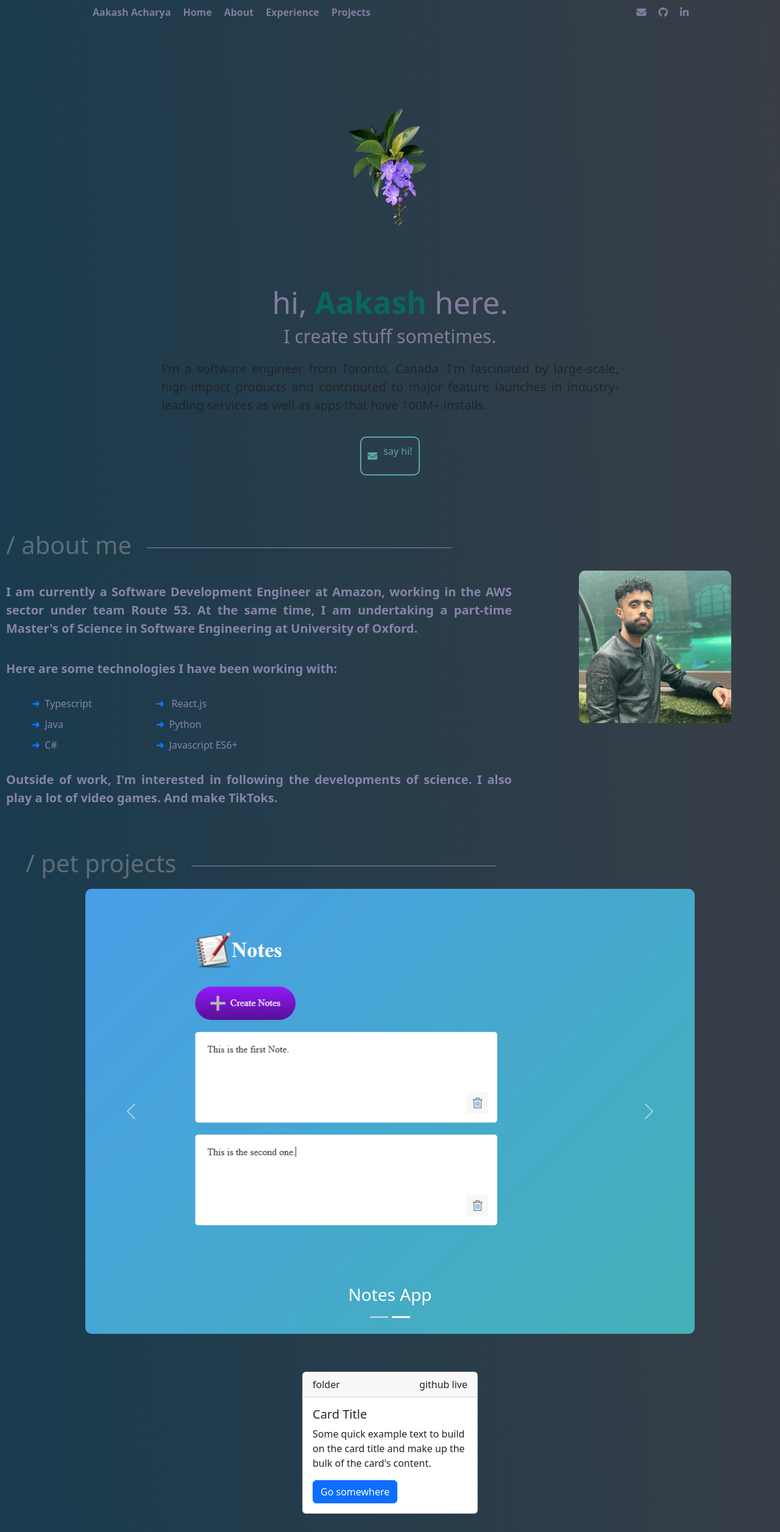
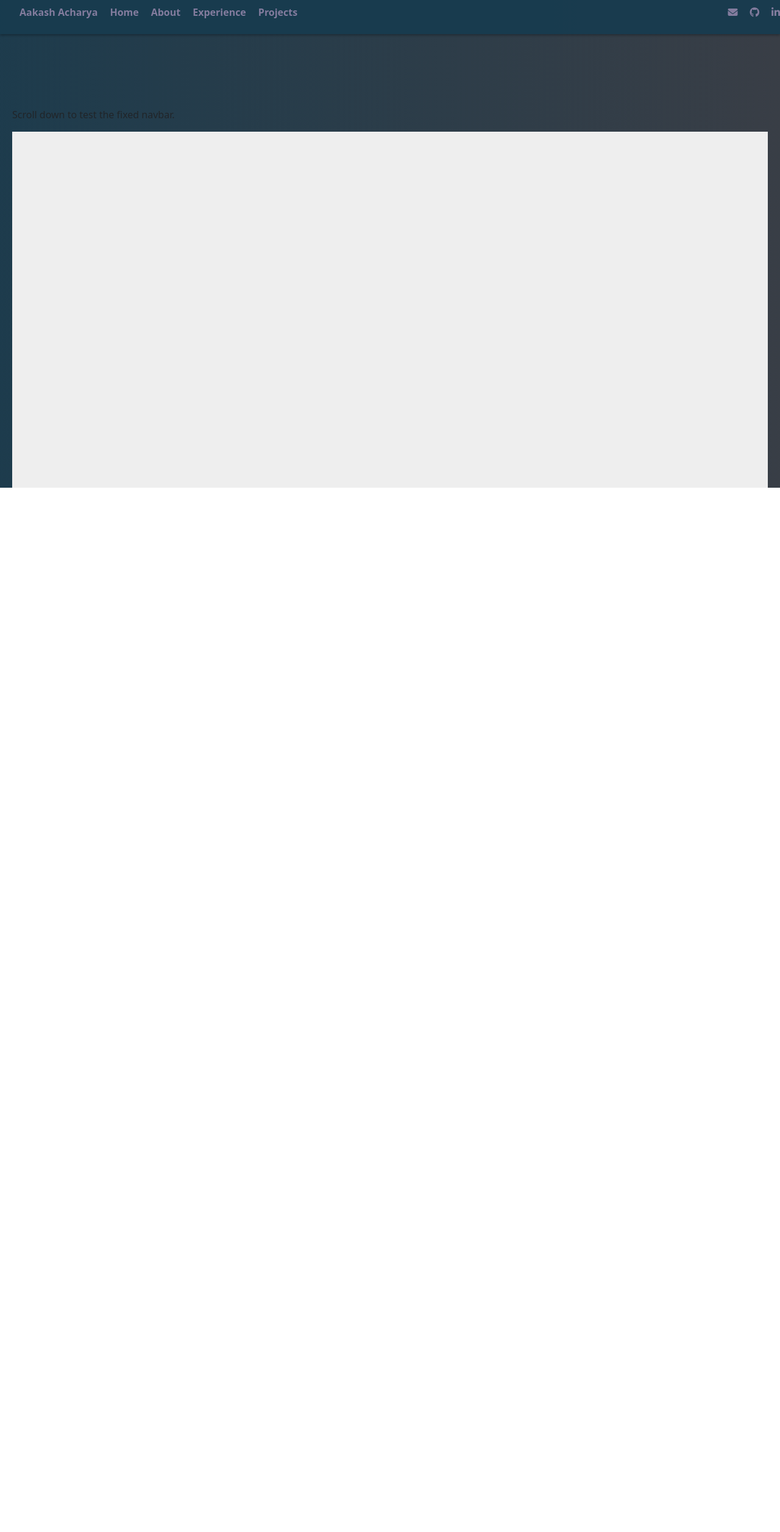
Before and after one commit to get-aakash/myPortfolio, a React (Vite) app: page / in a window 1280 px wide. Shown: the whole page at 61% size. After the commit the page ends 800 px from the top, so only its background shows below. Built offline with nearby package versions, Linux system fonts and the light colour scheme.

Commit message:
test run

```diff
--- a/src/App.css
+++ b/src/App.css
@@ -2,7 +2,15 @@
     margin: 0;
     padding: 0;
     box-sizing: border-box;
+
 }
+ html, body, #root {
+  height: 100%;
+  margin: 0;
+  padding: 0;
+  overflow-y: scroll;
+}
+
 
 body {
     font-family: 'Poppins', 'Roboto', sans-serif;
@@ -12,19 +20,27 @@ body {
     background: linear-gradient(87deg,
             #183B4E 0%,
             #393E46 100%);
-    min-height: 100vh;
+    min-height: 150vh;
+    overflow: visible;
+    position: relative;
 
 }
 
 .navbar {
-    display: flex;
-    justify-content: space-between;
-    padding: 20px 40px;
-
+  position: fixed;
+  top: 0;
+  width: 100%; /* ✅ Ensures it stretches across the page */
+  display: flex; /* ✅ Allows .left and .right to sit side by side */
+  justify-content: space-between;
+  align-items: center;
+  background-color: rgba(24, 59, 78, 0.95);
+  z-index: 1000;
+  padding: 1rem 3rem; /* Better spacing instead of large margins */
+  box-shadow: 0 2px 4px rgba(0, 0, 0, 0.3);
 }
 
 .left {
-    margin-left: 120px;
+    margin-left: 0px;
 }
 
 .left ul {
@@ -47,7 +63,7 @@ body {
 }
 
 .right {
-    margin-right: 150px;
+    margin-right: 0px;
 }
 
 .right ul {
@@ -71,7 +87,7 @@ body {
 .home-container {
     display: grid;
     place-items: center;
-    margin-top: 60px;
+    margin-top: 120px;
 
 }
 
@@ -233,12 +249,19 @@ body {
 
 .card-tag {
     width: 18rem;
-    height: 45rem;
+    height: 80rem;
 }
 
 .card-header {
     display: flex;
     justify-content: space-between;
+}
+
+.footer-header{
+    padding-top: 40px ;
+    padding-bottom: 10px;
+    text-align: center;
+    color: rgb(135, 132, 170);
 }
 
 
--- a/src/App.jsx
+++ b/src/App.jsx
@@ -1,5 +1,6 @@
 import './App.css'
 import About from './pages/About'
+import Footer from './pages/Footer'
 import Header from './pages/Header'
 import Home from './pages/Home'
 import Projects from './pages/Projects'
@@ -9,9 +10,14 @@ function App() {
   return (
     <div className="wrapper">
       <Header />
+      <div style={{ marginTop: '100px', padding: '20px' }}>
+        <p>Scroll down to test the fixed navbar.</p>
+        <div style={{ height: '2000px', background: '#eee' }}></div>
+      </div>
       <Home />
       <About />
       <Projects />
+      <Footer />
 
     </div>
   )
--- a/src/pages/Footer.jsx
+++ b/src/pages/Footer.jsx
@@ -2,8 +2,9 @@ import React from 'react'
 
 const Footer = () => {
   return (
-    <div>
-
+    <div className="footer-header">
+      <h3>Built and designed by Aakash Acharya.</h3>
+      <p>All rights reserved. &copy; </p>
     </div>
   )
 }
--- a/src/pages/Header.jsx
+++ b/src/pages/Header.jsx
@@ -14,9 +14,9 @@ const Header = () => {
     </div>
     <div className="right">
         <ul>
-            <li><i class="fa-solid fa-envelope"></i></li>
-            <li><i class="fa-brands fa-github"></i></li>
-            <li><i class="fa-brands fa-linkedin-in"></i></li>
+            <li><i className="fa-solid fa-envelope"></i></li>
+            <li><i className="fa-brands fa-github"></i></li>
+            <li><i className="fa-brands fa-linkedin-in"></i></li>
         </ul>
 
     </div>
--- a/src/pages/Home.jsx
+++ b/src/pages/Home.jsx
@@ -9,7 +9,7 @@ const Home = () => {
 
       </div>
       <div className="description-container">
-        <h1>hi, <span class="name">Aakash</span> here.</h1>
+        <h1>hi, <span className="name">Aakash</span> here.</h1>
         <h3>I create stuff sometimes.</h3>
         <p>I'm a software engineer from Toronto, Canada. I'm fascinated by large-scale, high-impact products and contributed to major feature launches in industry-leading services as well as apps that have 100M+ installs.</p>
       </div>
--- a/src/pages/Projects.jsx
+++ b/src/pages/Projects.jsx
@@ -39,10 +39,80 @@ const Projects = () => {
       </div>
 
       <div className="project-card">
-        <Card className='card-tag' style={{ width: '18rem' }}>
+        <Card className='card-tag' >
           <div className="card-header">
-            <div className="img">folder</div>
-            <div className="left-header">github live</div>
+            <div className="img"><i class="fa-solid fa-folder"></i></div>
+            <div className="left-header"><i class="fa-brands fa-github"></i> <i class="fa-solid fa-arrow-up-from-bracket"></i></div>
+          </div>
+          <Card.Body>
+            <Card.Title>Card Title</Card.Title>
+            <Card.Text>
+              Some quick example text to build on the card title and make up the
+              bulk of the card's content.
+            </Card.Text>
+            <Button variant="primary">Go somewhere</Button>
+          </Card.Body>
+        </Card>
+        <Card className='card-tag' >
+          <div className="card-header">
+            <div className="img"><i class="fa-solid fa-folder"></i></div>
+            <div className="left-header"><i class="fa-brands fa-github"></i> <i class="fa-solid fa-arrow-up-from-bracket"></i></div>
+          </div>
+          <Card.Body>
+            <Card.Title>Card Title</Card.Title>
+            <Card.Text>
+              Some quick example text to build on the card title and make up the
+              bulk of the card's content.
+            </Card.Text>
+            <Button variant="primary">Go somewhere</Button>
+          </Card.Body>
+        </Card>
+        <Card className='card-tag' >
+          <div className="card-header">
+            <div className="img"><i class="fa-solid fa-folder"></i></div>
+            <div className="left-header"><i class="fa-brands fa-github"></i> <i class="fa-solid fa-arrow-up-from-bracket"></i></div>
+          </div>
+          <Card.Body>
+            <Card.Title>Card Title</Card.Title>
+            <Card.Text>
+              Some quick example text to build on the card title and make up the
+              bulk of the card's content.
+            </Card.Text>
+            <Button variant="primary">Go somewhere</Button>
+          </Card.Body>
+        </Card>
+        <Card className='card-tag' >
+          <div className="card-header">
+            <div className="img"><i class="fa-solid fa-folder"></i></div>
+            <div className="left-header"><i class="fa-brands fa-github"></i> <i class="fa-solid fa-arrow-up-from-bracket"></i></div>
+          </div>
+          <Card.Body>
+            <Card.Title>Card Title</Card.Title>
+            <Card.Text>
+              Some quick example text to build on the card title and make up the
+              bulk of the card's content.
+            </Card.Text>
+            <Button variant="primary">Go somewhere</Button>
+          </Card.Body>
+        </Card>
+        <Card className='card-tag' >
+          <div className="card-header">
+            <div className="img"><i class="fa-solid fa-folder"></i></div>
+            <div className="left-header"><i class="fa-brands fa-github"></i> <i class="fa-solid fa-arrow-up-from-bracket"></i></div>
+          </div>
+          <Card.Body>
+            <Card.Title>Card Title</Card.Title>
+            <Card.Text>
+              Some quick example text to build on the card title and make up the
+              bulk of the card's content.
+            </Card.Text>
+            <Button variant="primary">Go somewhere</Button>
+          </Card.Body>
+        </Card>
+        <Card className='card-tag' >
+          <div className="card-header">
+            <div className="img"><i class="fa-solid fa-folder"></i></div>
+            <div className="left-header"><i class="fa-brands fa-github"></i> <i class="fa-solid fa-arrow-up-from-bracket"></i></div>
           </div>
           <Card.Body>
             <Card.Title>Card Title</Card.Title>
@@ -55,7 +125,6 @@ const Projects = () => {
         </Card>
 
 
-
       </div>
     </>
   )
```
